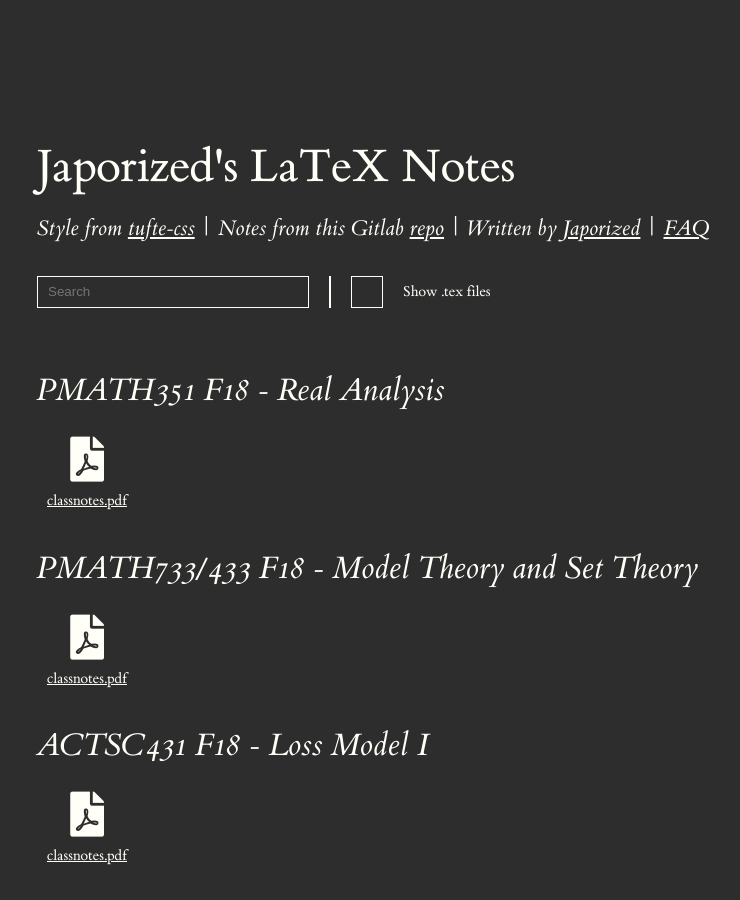
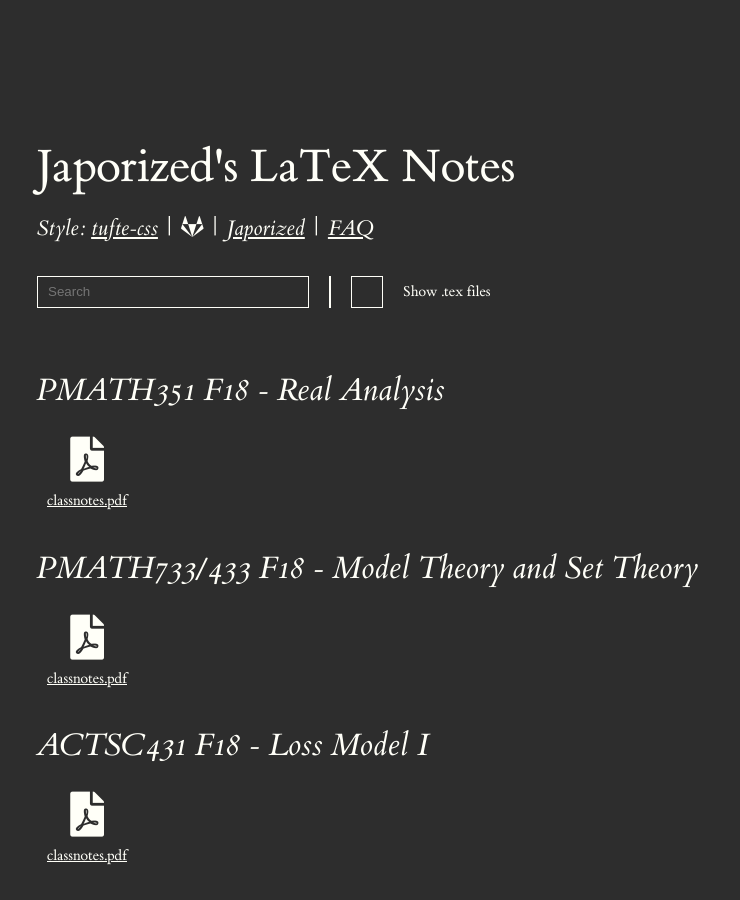
Before and after one commit to japorized/TeX_notes, a Jekyll site: the page built from index.md, in a window 1280 px wide and 900 px high. Shown: the whole window, without its empty margins (123-863 px from the left). Built offline with Jekyll 4.4.1, drawn with Linux system fonts in a browser that asks for light colours; nearby versions of some CDN libraries.

Commit message:
cleaning up some text

```diff
--- a/_layouts/home.html
+++ b/_layouts/home.html
@@ -1,7 +1,7 @@
 {% include head.html %}
 <article>
   <h1>Japorized's LaTeX Notes</h1>
-  <p class="subtitle"><small>Style from <a href="https://github.com/edwardtufte/tufte-css">tufte-css</a> | Notes from this Gitlab <a href="https://gitlab.com/japorized/TeX_notes">repo</a> | Written by <a href="https://japorized.gitlab.io">Japorized</a> | <a href="{{ site.url }}/faq.html">FAQ</a></small></p>
+  <p class="subtitle"><small>Style: <a href="https://github.com/edwardtufte/tufte-css">tufte-css</a> | <a href="https://gitlab.com/japorized/TeX_notes"><span class="fab fa-gitlab"></span></a> | <a href="https://japorized.gitlab.io">Japorized</a> | <a href="{{ site.url }}/faq.html">FAQ</a></small></p>
   <noscript><p>Enable JS to toggle .tex files</p></noscript>
 
   <div class="controls-container">
```
